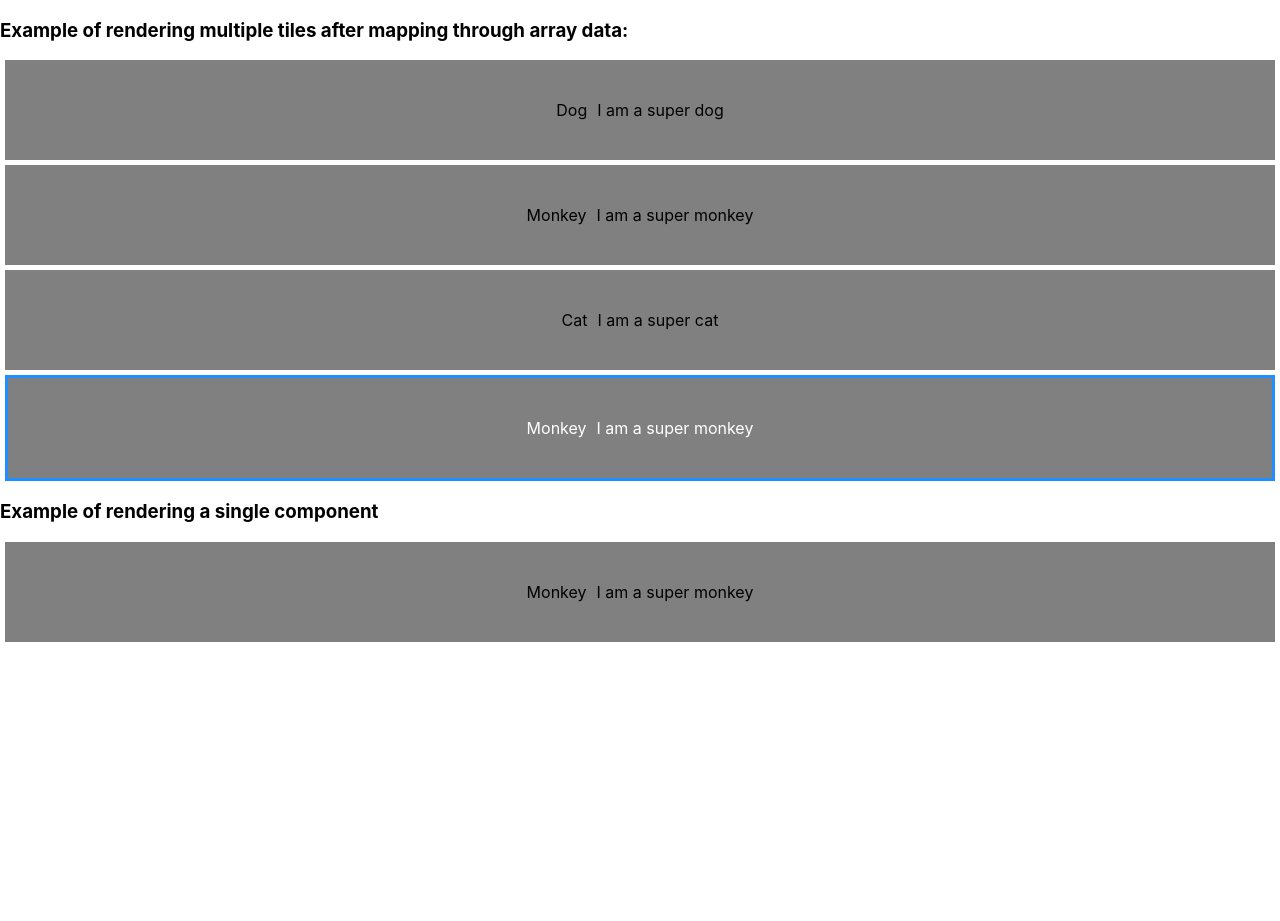
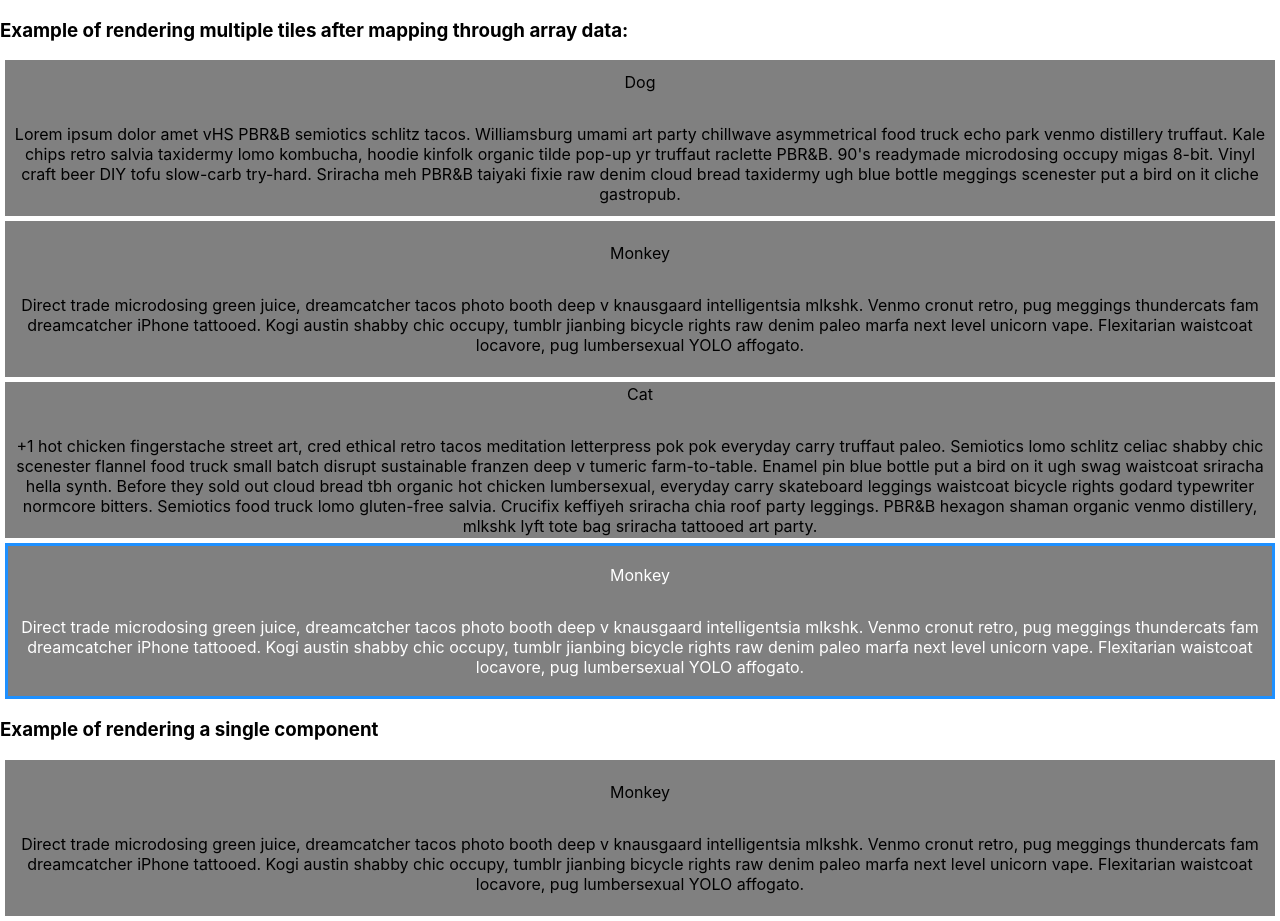
Before and after one commit to zcrowellTechtonic/react-border-click, a React (Create React App) app: page / in a window 1280 px wide. Before the commit the page ends 800 px from the top, so only its background shows below. Built offline with nearby package versions, Linux system fonts and the light colour scheme.

Commit message:
Added two borders for now

```diff
--- a/src/components/HelloWorld.js
+++ b/src/components/HelloWorld.js
@@ -4,9 +4,15 @@ import { jsx } from "@emotion/core";
 import Tile from "./Tile.js";
 // Our starting with an array of multiple animal objects
 const allAnimals = [
-  { id: 1, name: "Dog", description: "I am a super dog" },
-  { id: 2, name: "Monkey", description: "I am a super monkey" },
-  { id: 3, name: "Cat", description: "I am a super cat" }
+  { id: 1,
+    name: "Dog",
+  description: "Lorem ipsum dolor amet vHS PBR&B semiotics schlitz tacos. Williamsburg umami art party chillwave asymmetrical food truck echo park venmo distillery truffaut. Kale chips retro salvia taxidermy lomo kombucha, hoodie kinfolk organic tilde pop-up yr truffaut raclette PBR&B. 90's readymade microdosing occupy migas 8-bit. Vinyl craft beer DIY tofu slow-carb try-hard. Sriracha meh PBR&B taiyaki fixie raw denim cloud bread taxidermy ugh blue bottle meggings scenester put a bird on it cliche gastropub." },
+  { id: 2,
+    name: "Monkey",
+  description: "Direct trade microdosing green juice, dreamcatcher tacos photo booth deep v knausgaard intelligentsia mlkshk. Venmo cronut retro, pug meggings thundercats fam dreamcatcher iPhone tattooed. Kogi austin shabby chic occupy, tumblr jianbing bicycle rights raw denim paleo marfa next level unicorn vape. Flexitarian waistcoat locavore, pug lumbersexual YOLO affogato." },
+  { id: 3,
+    name: "Cat",
+  description: "+1 hot chicken fingerstache street art, cred ethical retro tacos meditation letterpress pok pok everyday carry truffaut paleo. Semiotics lomo schlitz celiac shabby chic scenester flannel food truck small batch disrupt sustainable franzen deep v tumeric farm-to-table. Enamel pin blue bottle put a bird on it ugh swag waistcoat sriracha hella synth. Before they sold out cloud bread tbh organic hot chicken lumbersexual, everyday carry skateboard leggings waistcoat bicycle rights godard typewriter normcore bitters. Semiotics food truck lomo gluten-free salvia. Crucifix keffiyeh sriracha chia roof party leggings. PBR&B hexagon shaman organic venmo distillery, mlkshk lyft tote bag sriracha tattooed art party." }
 ];
 // Our starting current animal
 const currentAnimal = { id: 2, name: "Monkey" };
--- a/src/components/Tile.js
+++ b/src/components/Tile.js
@@ -10,8 +10,10 @@ function Tile({ animal, border, index }) {
   If it does then a certain style is applied. If it does not. A default style is applied.
   */
   <div css={border === index ? styles.hot : styles.not}>
-    <span css={styles.not}>{animal.name}</span>
-    <span css={styles.not}>{animal.description}</span>
+    <div>
+      <p>{animal.name}</p>
+    </div>
+    <p>{animal.description}</p>
   </div>
     )
 }
--- a/src/components/TileStyles.js
+++ b/src/components/TileStyles.js
@@ -4,8 +4,9 @@ const styles = {
     hot : css`
      text-align: center;
      background-color: grey;
-     height: 100px;
+     height: 150px;
      display: flex;
+     flex-direction: column;
      justify-content: center;
      align-items: center;
      border: 3px solid dodgerblue;
@@ -14,11 +15,13 @@ const styles = {
 `,
     not : css`
     text-align: center;
-    background-color: grey;
-    height: 100px;
-    display: flex;
-    justify-content: center;
-    align-items: center;
+     background-color: grey;
+     border: 3px solid grey;
+     height: 150px;
+     display: flex;
+     flex-direction: column;
+     justify-content: center;
+     align-items: center;
     margin: 5px;
 `
 }
```
